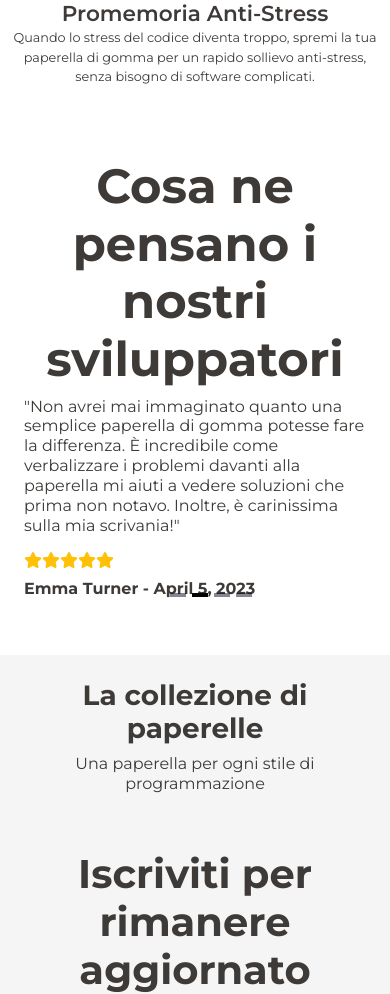
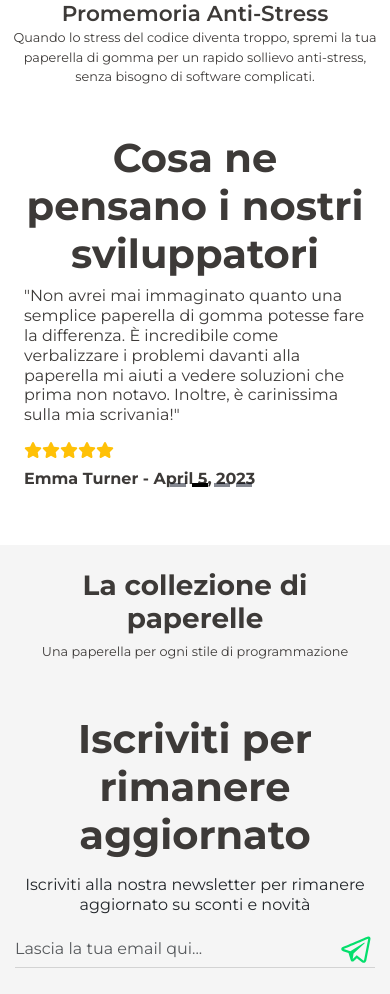
Before and after one commit to LucaCavatassi/landing-page-product, a Vue app: page / in a window 390 px wide. Shown: the part 2000-2994 px from the top of the page. Built offline with nearby package versions, Linux system fonts and the light colour scheme.

Commit message:
feat: styling padding on reviews refined + text responsive on shop

```diff
--- a/src/components/ReviewsComponent.vue
+++ b/src/components/ReviewsComponent.vue
@@ -41,7 +41,7 @@ export default {
 
 <template>
     <div id="reviews">
-        <div class="container mb-2 p-4">
+        <div class="container mb-2 p-4 pt-0">
             <h2 class="fw-bold text-center">Cosa ne pensano i nostri sviluppatori</h2>
             <!-- Main Wrapper -->
             <Carousel
@@ -81,12 +81,12 @@ export default {
 <style scoped lang="scss">
 @import '../style/general.scss';
 h2 {
-    font-size: 3rem;
+    font-size: 2.5rem;
 }
 
 @media (min-width: 576px) {
     h2 {
-        font-size: 2.5rem !important;
+        font-size: 3rem !important;
     }
 }
 </style>
--- a/src/components/ShopComponent.vue
+++ b/src/components/ShopComponent.vue
@@ -4,7 +4,7 @@
 <template>
     <div id="shop" class="p-4">
         <!-- Infotext -->
-        <div class="text-center">
+        <div class="text-center info-text">
             <h1 class="fw-bold">La collezione di paperelle</h1>
             <p>Una paperella per ogni stile di programmazione</p>
         </div>
@@ -18,5 +18,19 @@
 
     #shop {
         background-color: $grey;
+        .info-text {
+            p {
+                font-size: 0.8rem;
+            }
+        }
     }
+
+    @media (min-width: 576px) {
+        .info-text {
+            p {
+                font-size: 1rem!important;
+            }
+        }
+    }
+
 </style>
```
